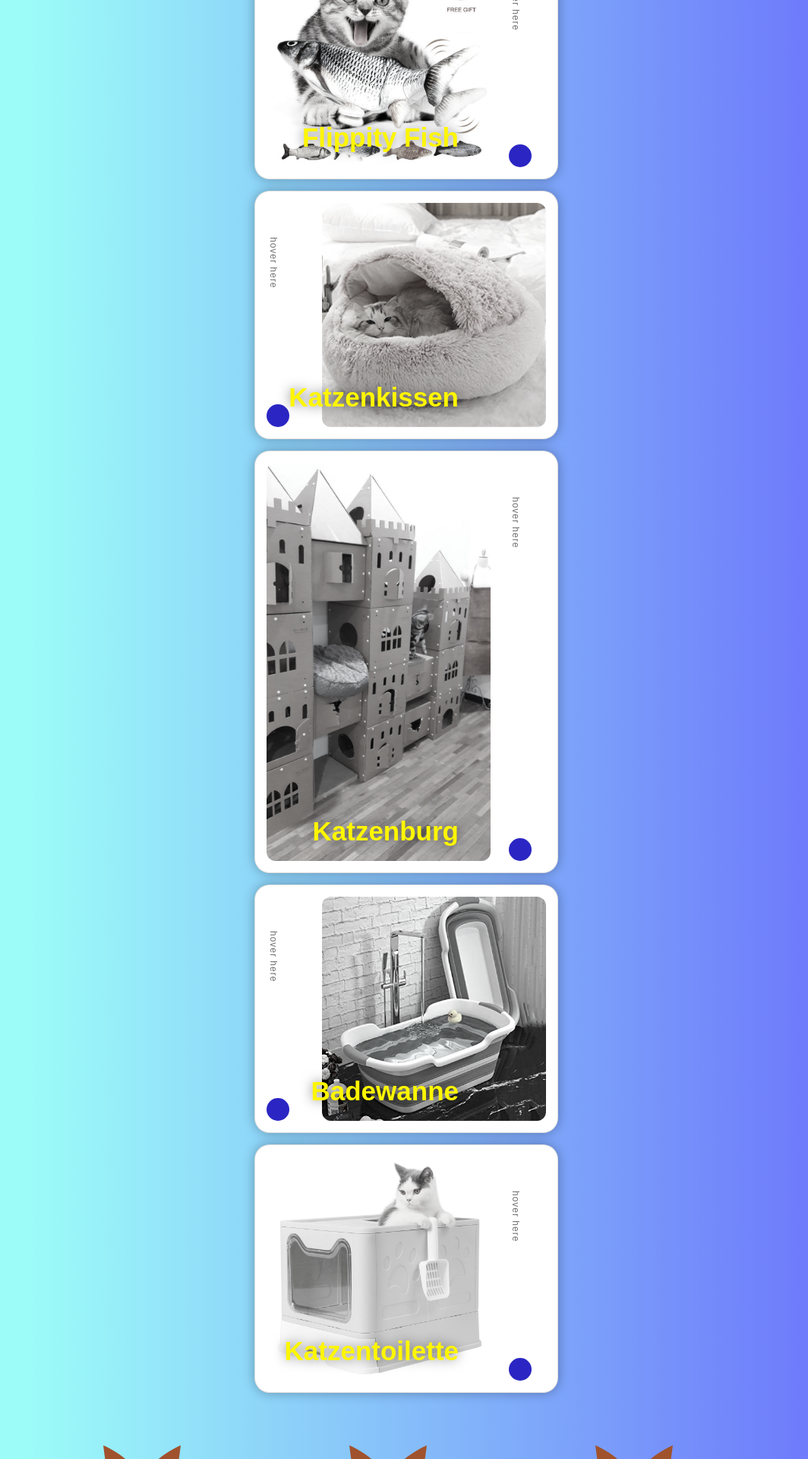
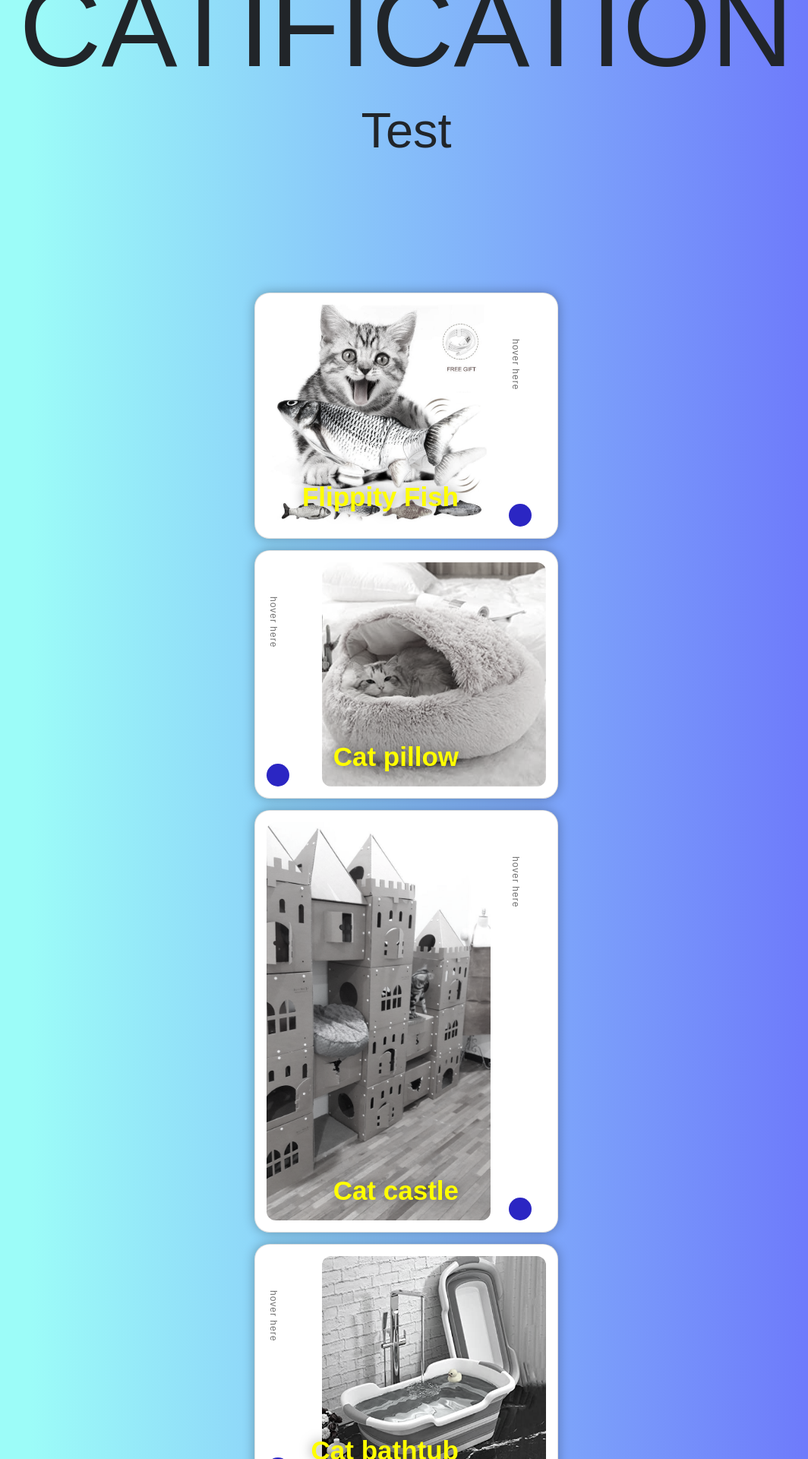
Before and after one commit to Desi7/cat-animierte-website, a React (Create React App) app: page / in a window 1280 px wide. Shown: the part 180-2100 px from the top of the page at 76% size, without its empty margins (105-1169 px from the left). Built offline with nearby package versions, Linux system fonts and the light colour scheme.

Commit message:
no rolling + naming in en + sub-title

```diff
--- a/src/App.css
+++ b/src/App.css
@@ -3,13 +3,20 @@
 }
 
 h1 {
-  font-size: 50px;
+    font-size: 150px;
     font-family: "Bahnschrift", sans-serif;
+    margin-top: 125px;
 }
 
 h1:hover {
     text-shadow: red -3px 0, cyan 3px 0;
     transition: 0.2s;
+}
+
+h4 {
+    font-size: 65px;
+    font-family: "Berlin Sans FB", sans-serif;
+    margin-bottom: 150px;
 }
 
 * {
@@ -18,17 +25,20 @@ h1:hover {
     box-sizing: border-box;
     font-family: "Poppins", sans-serif;
 }
+
 body {
     background-color: #fff;
     width: 100vw;
     height: 100vh;
 }
+
 .container {
     width: 100%;
     height: 100%;
     align-items: center;
     flex-direction: column;
 }
+
 .container .card {
     position: relative;
     width: 400px;
@@ -51,6 +61,7 @@ body {
     transition: .2s ease;
     opacity: 0.7;
 }
+
 .container .card .pic {
     z-index: 100;
     width: 295px;
@@ -59,6 +70,7 @@ body {
     filter: grayscale(90%);
     transition: .3s ease;
 }
+
 .container .card button {
     z-index: 200;
     width: 30px;
@@ -80,6 +92,7 @@ body {
     color: rgb(255, 255, 255);
     text-shadow: 0 0 15px rgba(0, 0, 0, .5);
 }
+
 .container .card p {
     z-index: 250;
     position: absolute;
@@ -93,22 +106,27 @@ body {
     letter-spacing: 1px;
     transition: .2s ease;
 }
+
 .container .card:hover button {
     transform: scale(15);
     bottom: 18%;
     opacity: 0.5;
 }
+
 .container .card:hover h3 {
     bottom: 70px;
     transition: .2s ease;
 }
+
 .container .card:hover p {
     opacity: 1;
     right: 60px;
 }
+
 .container .card:hover span {
     opacity: 0;
 }
+
 .container .card:hover .pic {
     filter: grayscale(0);
     width: 310px;
@@ -140,12 +158,3 @@ h3 {
     animation-name: colorize;
     animation-direction: alternate;
 }
-
-KittyIcon {
-  animation: rolling 5s 1s infinite alternate ease-in-out;
-}
-
-@keyframes rolling {
-  from { transform: translate(0) }
-  to   { transform: translate(calc(100% - 100px)) }
-}
--- a/src/App.js
+++ b/src/App.js
@@ -1,7 +1,7 @@
 import './App.css';
 import {Button, Card, Col, Row} from "react-bootstrap";
 import {Bounce, Fade} from "react-awesome-reveal";
-import KittyIcon from "./KittyIcon";
+import { ReactComponent as KittyIcon} from "./images/kitty.svg";
 import flippityFish from './images/flippity-fish.jpg';
 import katzenKissen from './images/katzenkissen.jpg';
 import katzenburg from './images/katzenburg.jpg';
@@ -13,6 +13,7 @@ export default function App() {
     return (
         <div className="container vh-100 d-flex align-items-center">
             <h1 className="text-center">CATIFICATION</h1>
+            <h4>Test</h4>
             <br/>
 
             <div>
@@ -45,7 +46,7 @@ export default function App() {
                                 <img alt="katzen-kissen" src={katzenKissen} className="pic"></img>
                             </Col>
                         </Row>
-                        <h3>Katzenkissen</h3>
+                        <h3>Cat pillow</h3>
                         <p className="text-left">text....</p>
                     </Card>
                 </Fade>
@@ -64,7 +65,7 @@ export default function App() {
                                 <Button disabled={true} style={{backgroundColor: '#2b26c3'}}></Button>
                             </Col>
                         </Row>
-                        <h3>Katzenburg</h3>
+                        <h3>Cat castle</h3>
                     </Card>
                 </Fade>
             </div>
@@ -82,7 +83,7 @@ export default function App() {
                                 <img className="pic" src={katzenBadewanne} alt="Katzenburg"></img>
                             </Col>
                         </Row>
-                        <h3>Badewanne</h3>
+                        <h3>Cat bathtub</h3>
                     </Card>
                 </Fade>
             </div>
@@ -99,7 +100,7 @@ export default function App() {
                                 <Button disabled={true} style={{backgroundColor: '#2b26c3'}}></Button>
                             </Col>
                         </Row>
-                        <h3>Katzentoilette</h3>
+                        <h3>Cat toilet</h3>
                     </Card>
                 </Fade>
             </div>
```
Also changed, not shown: src/images/kitty.svg. Lines whose indentation alone changed are shown as unchanged.
